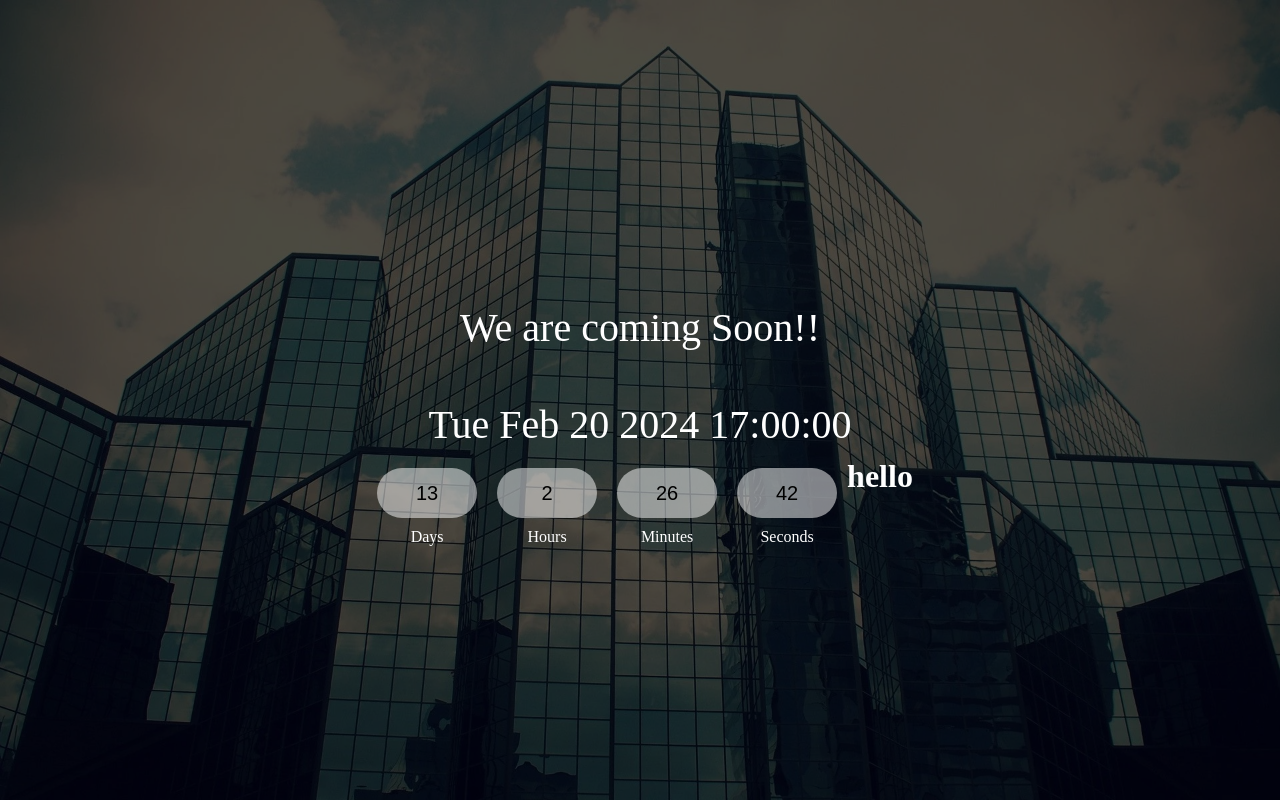
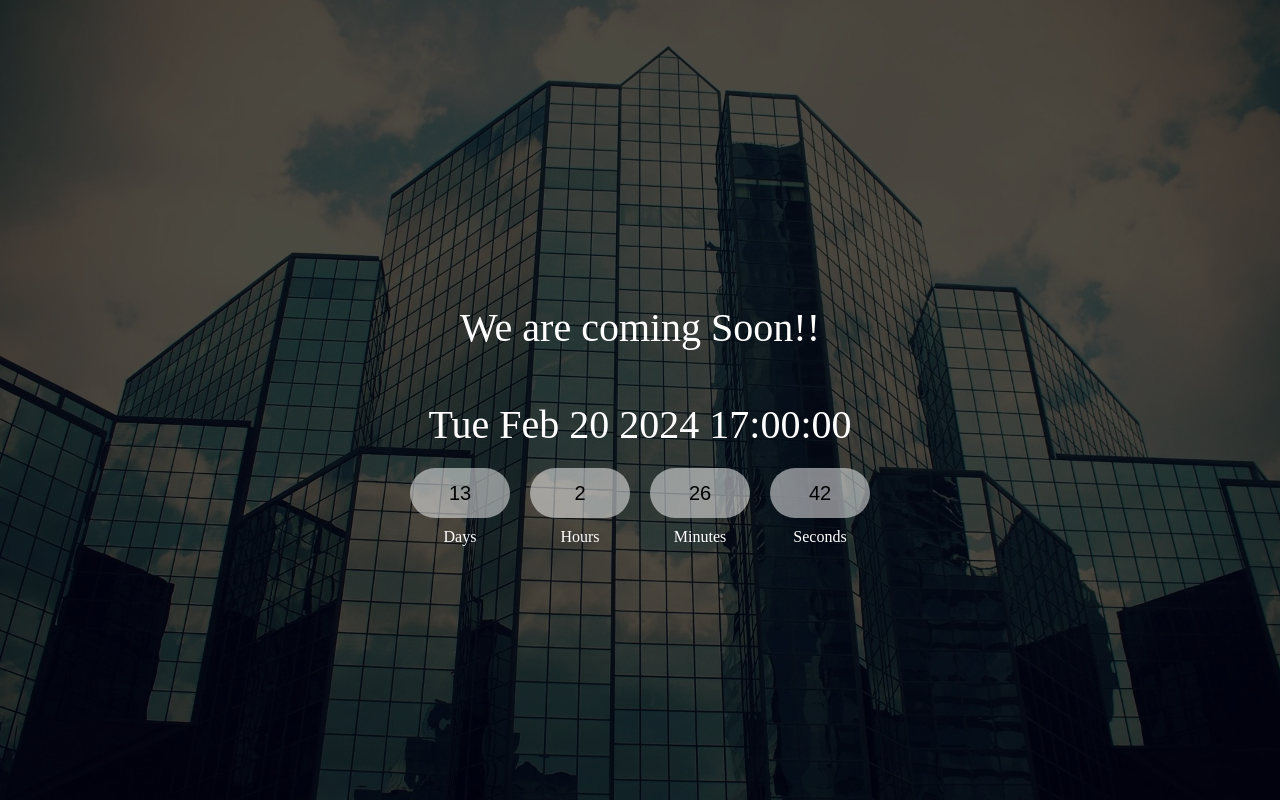
Before and after one commit to ashishacker49/countdown-Timer, a plain HTML site: page index.html in a window 1280 px wide. Drawn offline with Linux system fonts and the light colour scheme.

Commit message:
Update index.html

```diff
--- a/index.html
+++ b/index.html
@@ -30,7 +30,7 @@
                 <input type="text" readonly value="0">
                 <label for="">Seconds</label>
             </div>
-            <h1 id="hello">hello</h1>
+
         </div>
         </div>
     </div>
```
